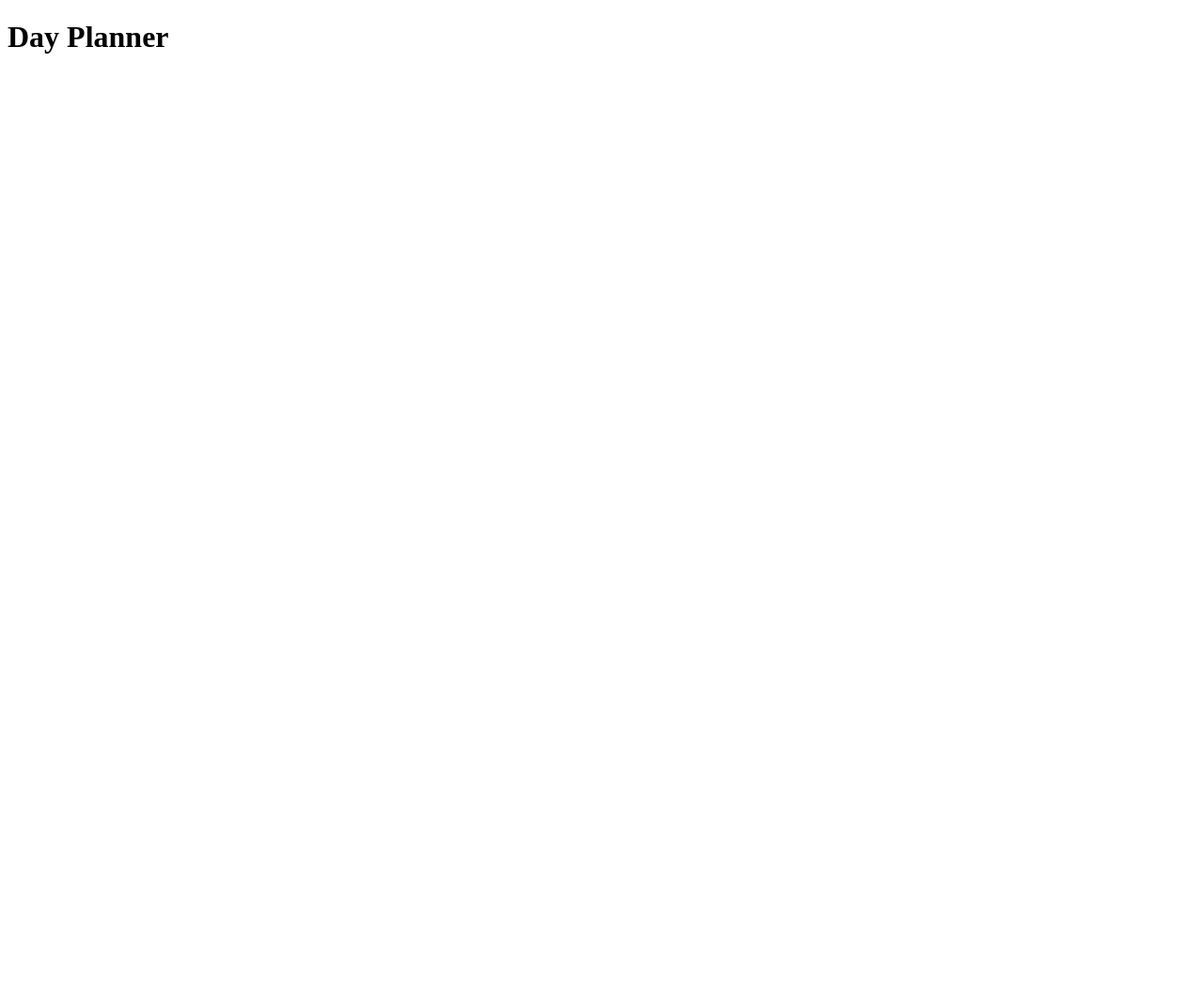
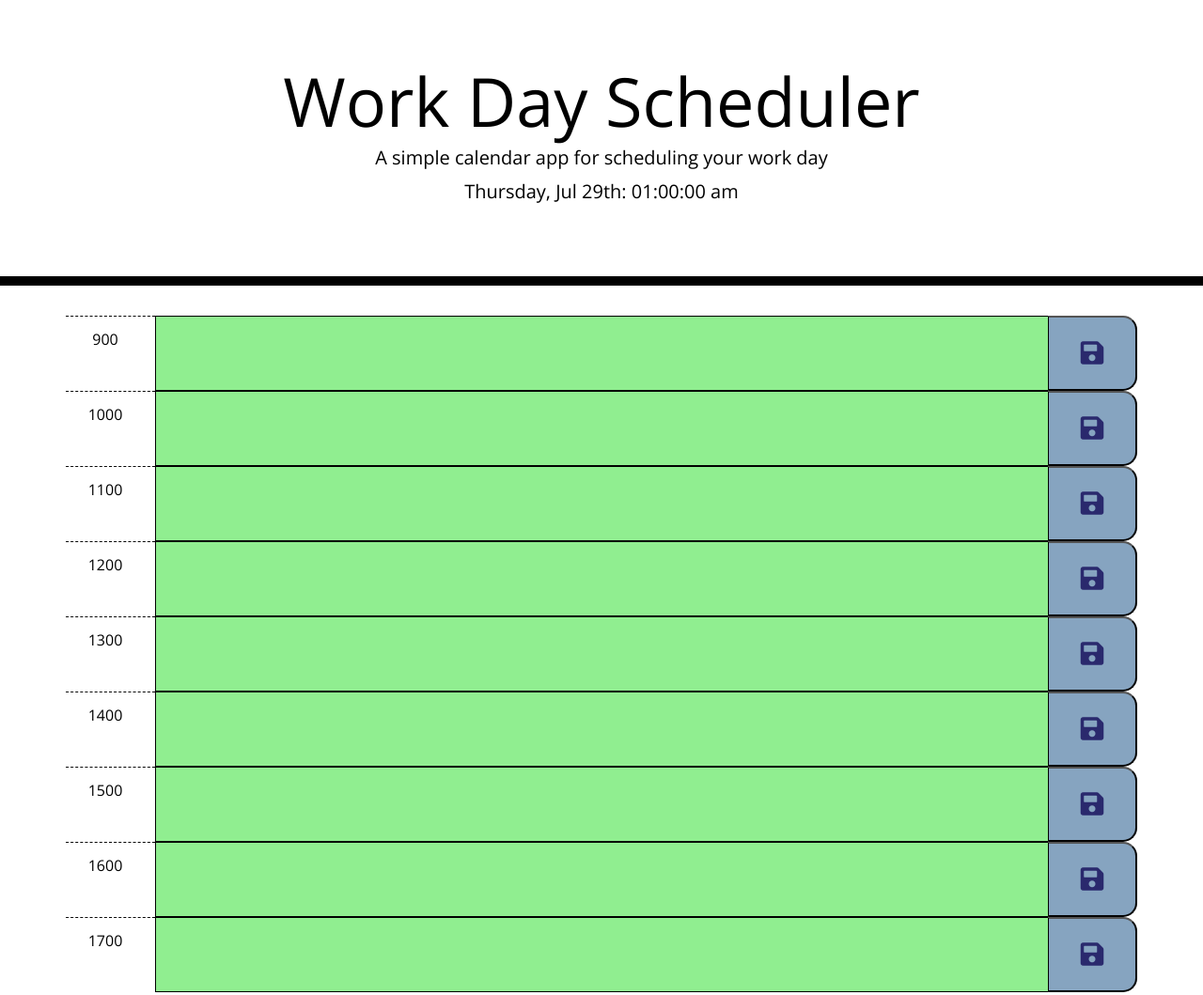
Before and after one commit to HassanY99/day-planner, a plain HTML site: page index.html in a window 1280 px wide. Shown: the whole page at 94% size. Before the commit the page ends 800 px from the top, so only its background shows below. Drawn offline with nearby package versions, Linux system fonts and the light colour scheme.

Commit message:
new changes to the css and js file

```diff
--- a/assets/script.js
+++ b/assets/script.js
@@ -0,0 +1,204 @@
+// todays date
+
+var currentTime = $("#currentDay");
+
+currentTime.text(moment().format("dddd, MMM Do: hh:00:00 a"));
+
+
+for (let i = 9; i <= 17; i++) {
+  var mainContainer = $(".container");
+  var newDiv = $("<div>");
+  var newP = $("<p>");
+  var newTextArea = $("<textarea>");
+  var newBtn = $("<button>");
+  var newI = $("<i>");
+
+
+  mainContainer.append(newDiv);
+  newDiv.addClass("time-block row");
+
+  newDiv.append(newP);
+  newP.addClass("hour col-2 col-md-1 pt-3 pl-1 text-uppercase");
+  newP.text(i + "00");
+
+  newDiv.append(newTextArea);
+  newTextArea.addClass("description col-8 col-md-10 p-2");
+  newTextArea.attr("id", `textArea${i}`);
+
+  newDiv.append(newBtn);
+  newBtn.addClass("saveBtn col-2 col-md-1");
+  newBtn.attr("id", `save${i}`);
+
+  newBtn.append(newI);
+  newI.addClass("fas fa-save");
+
+  var saveID9 = $(`#save9`);
+  var textArea9 = $(`#textArea9`);
+
+  var time900 = localStorage.getItem("time900");
+  textArea9.text(time900);
+  saveID9.on("click", function () {
+    localStorage.setItem("time900", textArea9.val());
+  });
+
+  var saveID10 = $(`#save10`);
+  var textArea10 = $(`#textArea10`);
+
+  var time1000 = localStorage.getItem("time1000");
+  textArea10.text(time1000);
+  saveID10.on("click", function () {
+    localStorage.setItem("time1000", textArea10.val());
+  });
+
+  var saveID11 = $(`#save11`);
+  var textArea11 = $(`#textArea11`);
+
+  var time1100 = localStorage.getItem("time1100");
+  textArea11.text(time1100);
+  saveID11.on("click", function () {
+    localStorage.setItem("time1100", textArea11.val());
+  });
+
+  var saveID12 = $(`#save12`);
+  var textArea12 = $(`#textArea12`);
+
+  var time1200 = localStorage.getItem("time1200");
+  textArea12.text(time1200);
+  saveID12.on("click", function () {
+    localStorage.setItem("time1200", textArea12.val());
+  });
+
+  var saveID13 = $(`#save13`);
+  var textArea13 = $(`#textArea13`);
+
+  var time1300 = localStorage.getItem("time1300");
+  textArea13.text(time1300);
+  saveID13.on("click", function () {
+    localStorage.setItem("time1300", textArea13.val());
+  });
+
+  var saveID14 = $(`#save14`);
+  var textArea14 = $(`#textArea14`);
+
+  var time1400 = localStorage.getItem("time1400");
+  textArea14.text(time1400);
+  saveID14.on("click", function () {
+    localStorage.setItem("time1400", textArea14.val());
+  });
+
+  var saveID15 = $(`#save15`);
+  var textArea15 = $(`#textArea15`);
+
+  var time1500 = localStorage.getItem("time1500");
+  textArea15.text(time1500);
+  saveID15.on("click", function () {
+    localStorage.setItem("time1500", textArea15.val());
+  });
+
+  var saveID16 = $(`#save16`);
+  var textArea16 = $(`#textArea16`);
+
+  var time1600 = localStorage.getItem("time1600");
+  textArea16.text(time1600);
+  saveID16.on("click", function () {
+    localStorage.setItem("time1600", textArea16.val());
+  });
+
+  var saveID17 = $(`#save17`);
+  var textArea17 = $(`#textArea17`);
+
+  var time1700 = localStorage.getItem("time1700");
+  textArea17.text(time1700);
+  saveID17.on("click", function () {
+    localStorage.setItem("time1700", textArea17.val());
+  });
+
+
+  var time = new Date().getHours();
+  console.log(time);
+
+  function changeColor() {
+    schedulerTime = 9;
+    if (schedulerTime == time) {
+      textArea9.css("background-color", "#ff00008c");
+    } else if (schedulerTime > time) {
+      textArea9.css("background-color", "lightgreen");
+    } else {
+      textArea9.css("background-color", "lightgray");
+    }
+
+    schedulerTime = 10;
+    if (schedulerTime == time) {
+      textArea10.css("background-color", "#ff00008c");
+    } else if (schedulerTime > time) {
+      textArea10.css("background-color", "lightgreen");
+    } else {
+      textArea10.css("background-color", "lightgray");
+    }
+
+    schedulerTime = 11;
+    if (schedulerTime == time) {
+      textArea11.css("background-color", "#ff00008c");
+    } else if (schedulerTime > time) {
+      textArea11.css("background-color", "lightgreen");
+    } else {
+      textArea11.css("background-color", "lightgray");
+    }
+
+    schedulerTime = 12;
+    if (schedulerTime == time) {
+      textArea12.css("background-color", "#ff00008c");
+    } else if (schedulerTime > time) {
+      textArea12.css("background-color", "lightgreen");
+    } else {
+      textArea12.css("background-color", "lightgray");
+    }
+
+    schedulerTime = 13;
+    if (schedulerTime == time) {
+      textArea13.css("background-color", "#ff00008c");
+    } else if (schedulerTime > time) {
+      textArea13.css("background-color", "lightgreen");
+    } else {
+      textArea13.css("background-color", "lightgray");
+    }
+
+    schedulerTime = 14;
+    if (schedulerTime == time) {
+      textArea14.css("background-color", "#ff00008c");
+    } else if (schedulerTime > time) {
+      textArea14.css("background-color", "lightgreen");
+    } else {
+      textArea14.css("background-color", "lightgray");
+    }
+
+    schedulerTime = 15;
+    if (schedulerTime == time) {
+      textArea15.css("background-color", "#ff00008c");
+    } else if (schedulerTime > time) {
+      textArea15.css("background-color", "lightgreen");
+    } else {
+      textArea15.css("background-color", "lightgray");
+    }
+
+
+    schedulerTime = 16;
+    if (schedulerTime == time) {
+      textArea16.css("background-color", "#ff00008c");
+    } else if (schedulerTime > time) {
+      textArea16.css("background-color", "lightgreen");
+    } else {
+      textArea16.css("background-color", "lightgray");
+    }
+
+    schedulerTime = 17;
+    if (schedulerTime == time) {
+      textArea17.css("background-color", "#ff00008c");
+    } else if (schedulerTime > time) {
+      textArea17.css("background-color", "lightgreen");
+    } else {
+      textArea17.css("background-color", "lightgray");
+    }
+  }
+  changeColor();
+}
--- /dev/null
+++ b/assets/style.css
@@ -0,0 +1,82 @@
+body {
+    font-family: "Open Sans", sans-serif;
+    font-size: 16px;
+    line-height: 1;
+    margin-bottom: 2rem;
+  }
+
+  i {
+    font-size: 1.75rem;
+    padding: 0.5rem;
+  }
+
+  textarea {
+    background: transparent;
+    border: none;
+    resize: none;
+    color: #121363;
+    border-left: 1px solid black;
+    padding: 10px;
+  }
+
+  .jumbotron {
+    text-align: center;
+    background-color: transparent;
+    color: black;
+    border-radius: 0;
+    border-bottom: 10px solid black;
+  }
+
+  .description {
+    white-space: pre-wrap;
+    border-top: 1px solid #000;
+    border-bottom: 1px solid #000;
+  }
+
+  .time-block {
+    text-align: center;
+    border-radius: 15px;
+  }
+
+  .row {
+    height: 80px;
+  }
+
+  .hour {
+    background-color: #ffffff;
+    color: #000000;
+    border-top: 1px dashed #000000;
+  }
+
+  .past {
+    background-color: #d3d3d3;
+    color: white;
+  }
+
+  .present {
+    background-color: #ff6961;
+    color: white;
+  }
+
+  .future {
+    background-color: #77dd77;
+    color: white;
+  }
+
+  .saveBtn {
+    border-left: 1px solid black;
+    border-top-right-radius: 15px;
+    border-bottom-right-radius: 15px;
+    background-color: #86a4c0;
+    color: rgb(42, 41, 109);
+  }
+
+  .saveBtn:hover {
+    background-color: #d35646;
+    box-shadow: 3px 3px 12px;
+  }
+
+  .saveBtn i:hover {
+    font-size: 2.5rem;
+    transition: all 0.3s ease-in-out;
+  }
--- a/index.html
+++ b/index.html
@@ -1,12 +1,54 @@
 <!DOCTYPE html>
 <html lang="en">
-<head>
-    <meta charset="UTF-8">
-    <meta http-equiv="X-UA-Compatible" content="IE=edge">
-    <meta name="viewport" content="width=device-width, initial-scale=1.0">
-    <title>Day Planner</title>
-</head>
-<body>
-    <h1>Day Planner</h1>
-</body>
+  <head>
+    <meta charset="UTF-8" />
+    <meta name="viewport" content="width=device-width, initial-scale=1.0" />
+    <meta http-equiv="X-UA-Compatible" content="ie=edge" />
+    <link
+      rel="stylesheet"
+      href="https://stackpath.bootstrapcdn.com/bootstrap/4.3.1/css/bootstrap.min.css"
+    />
+    <link
+      rel="stylesheet"
+      href="https://use.fontawesome.com/releases/v5.8.1/css/all.css"
+      integrity="sha384-50oBUHEmvpQ+1lW4y57PTFmhCaXp0ML5d60M1M7uH2+nqUivzIebhndOJK28anvf"
+      crossorigin="anonymous"
+    />
+    <link
+      href="https://fonts.googleapis.com/css?family=Open+Sans&display=swap"
+      rel="stylesheet"
+    />
+    <link rel="stylesheet" href="./assets/style.css" />
+    <title>Work Day Scheduler</title>
+  </head>
+
+  <body>
+    <header class="jumbotron">
+      <h1 class="display-3">Work Day Scheduler</h1>
+      <p class="lead">A simple calendar app for scheduling your work day</p>
+      <p id="currentDay" class="lead"></p>
+    </header>
+    <div class="container">
+      <!-- Timeblocks go here -->
+      <!-- <div class="time-block row">
+        <p class="hour col-2 col-md-1 pt-3 pl-1 text-uppercase">hour</p>
+
+        <textarea
+          class="description col-8 col-md-10 p-2"
+          name="text"
+          id="textArea"
+        ></textarea>
+
+        <button id="save" class="saveBtn col-2 col-md-1">
+          <i class="fas fa-save"></i>
+        </button>
+      </div> -->
+
+      <!-- Next Block -->
+    </div>
+
+    <script src="https://cdnjs.cloudflare.com/ajax/libs/jquery/3.2.1/jquery.min.js"></script>
+    <script src="https://cdnjs.cloudflare.com/ajax/libs/moment.js/2.24.0/moment.min.js"></script>
+    <script src="./assets/script.js"></script>
+  </body>
 </html>
```
Also changed, not shown: 1 other file.
